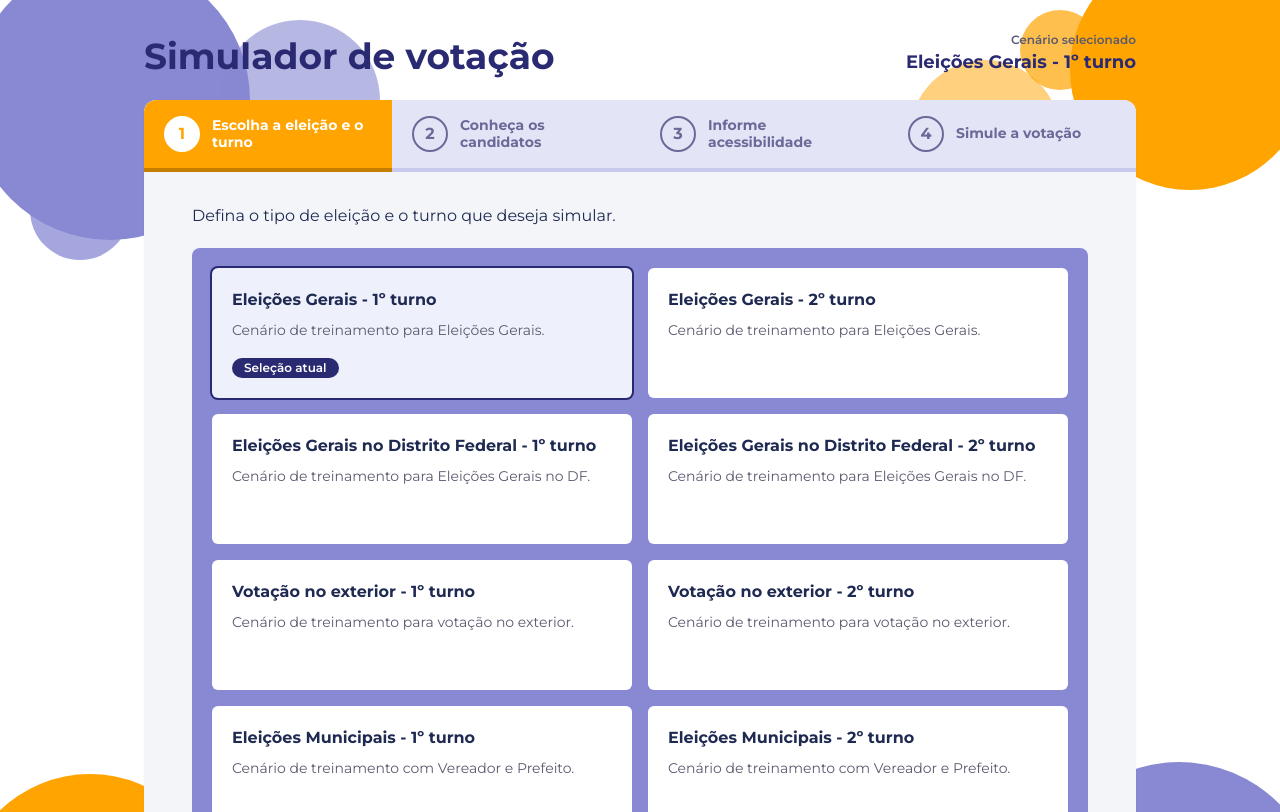
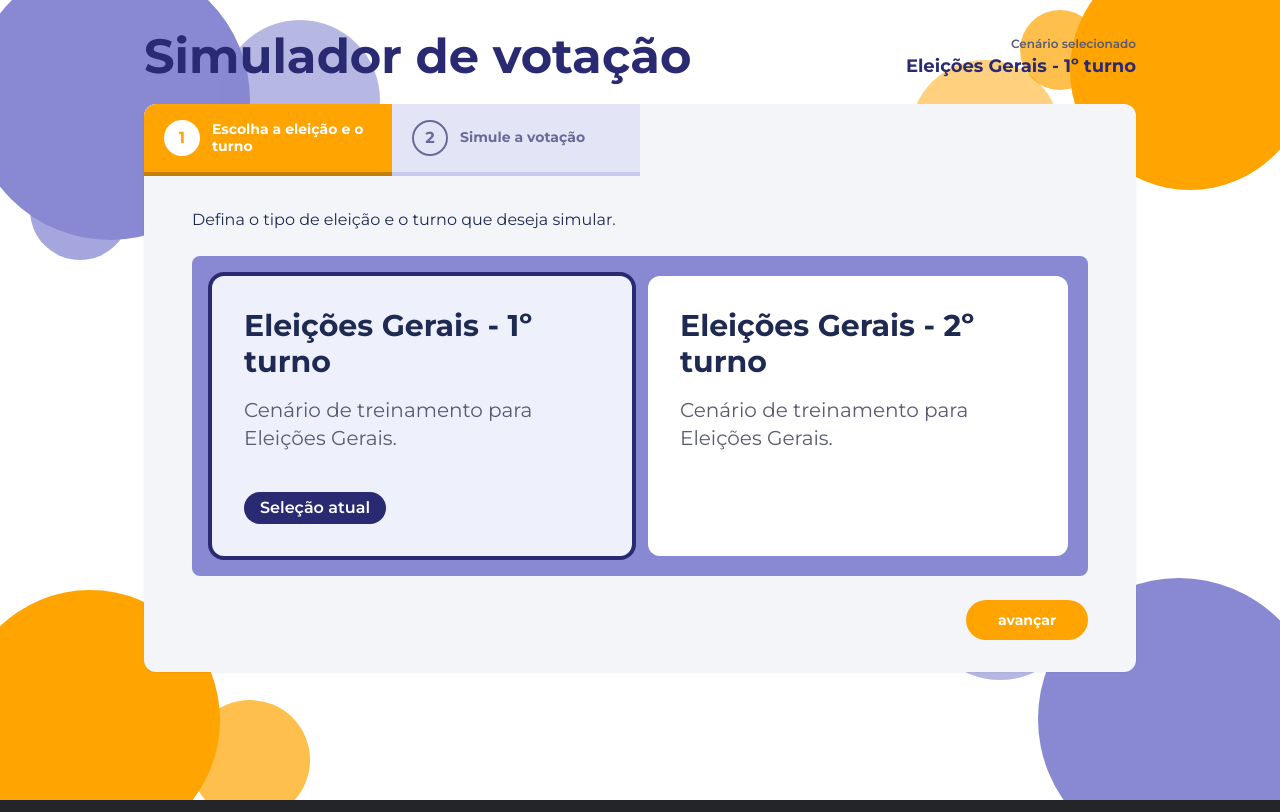
Before and after one commit to tcc-epol-ejs/epol-web, a React (Vite) app: page /simulador-urna in a window 1280 px wide. Shown: the top 812 px of the page. Built offline with nearby package versions, Linux system fonts and the light colour scheme.

Commit message:
feat: adicionada segunda etapa (sem urna ainda)

```diff
--- a/src/pages/simulador-urna/index.tsx
+++ b/src/pages/simulador-urna/index.tsx
@@ -1,4 +1,5 @@
 import { useState } from 'react';
+import Header from '../../components/header';
 import Footer from '../../components/footer/footer';
 
 // ---------- Fundo decorativo ----------
@@ -66,44 +67,9 @@ const CENARIOS: Cenario[] = [
     titulo: 'Eleições Gerais - 2º turno',
     descricao: 'Cenário de treinamento para Eleições Gerais.',
   },
-  {
-    id: 'df-1',
-    titulo: 'Eleições Gerais no Distrito Federal - 1º turno',
-    descricao: 'Cenário de treinamento para Eleições Gerais no DF.',
-  },
-  {
-    id: 'df-2',
-    titulo: 'Eleições Gerais no Distrito Federal - 2º turno',
-    descricao: 'Cenário de treinamento para Eleições Gerais no DF.',
-  },
-  {
-    id: 'exterior-1',
-    titulo: 'Votação no exterior - 1º turno',
-    descricao: 'Cenário de treinamento para votação no exterior.',
-  },
-  {
-    id: 'exterior-2',
-    titulo: 'Votação no exterior - 2º turno',
-    descricao: 'Cenário de treinamento para votação no exterior.',
-  },
-  {
-    id: 'municipais-1',
-    titulo: 'Eleições Municipais - 1º turno',
-    descricao: 'Cenário de treinamento com Vereador e Prefeito.',
-  },
-  {
-    id: 'municipais-2',
-    titulo: 'Eleições Municipais - 2º turno',
-    descricao: 'Cenário de treinamento com Vereador e Prefeito.',
-  },
 ];
 
-const ETAPAS = [
-  'Escolha a eleição e o turno',
-  'Conheça os candidatos',
-  'Informe acessibilidade',
-  'Simule a votação',
-];
+const ETAPAS = ['Escolha a eleição e o turno', 'Simule a votação'];
 
 // ---------- Stepper ----------
 
@@ -162,17 +128,17 @@ function CardCenario({
       type="button"
       onClick={onSelecionar}
       aria-pressed={selecionado}
-      className={`flex min-h-[130px] flex-col items-start gap-2 rounded-md p-5 text-left transition-colors focus-visible:outline focus-visible:outline-2 focus-visible:outline-offset-2 focus-visible:outline-[#FFA400] ${
+      className={`flex min-h-[280px] flex-col items-start gap-4 rounded-xl p-8 text-left transition-colors focus-visible:outline focus-visible:outline-2 focus-visible:outline-offset-2 focus-visible:outline-[#FFA400] ${
         selecionado
-          ? 'bg-[#eef0fb] ring-2 ring-[#2a2a72]'
+          ? 'bg-[#eef0fb] ring-4 ring-[#2a2a72]'
           : 'bg-white hover:bg-[#f4f4fd]'
       }`}
     >
-      <h3 className="text-base font-bold text-[#1f2a52]">{cenario.titulo}</h3>
-      <p className="text-sm text-[#5A5A70]">{cenario.descricao}</p>
+      <h3 className="text-3xl font-bold text-[#1f2a52]">{cenario.titulo}</h3>
+      <p className="text-xl text-[#5A5A70]">{cenario.descricao}</p>
 
       {selecionado && (
-        <span className="mt-auto rounded-full bg-[#2a2a72] px-3 py-0.5 text-xs font-semibold text-white">
+        <span className="mt-auto rounded-full bg-[#2a2a72] px-4 py-1 text-base font-semibold text-white">
           Seleção atual
         </span>
       )}
@@ -183,17 +149,19 @@ function CardCenario({
 // ---------- Etapa 1 ----------
 
 function SimuladorEtapa1({
+  cenarioInicial,
   onAvancar,
 }: {
-  onAvancar?: (cenario: Cenario) => void;
+  cenarioInicial: Cenario;
+  onAvancar: (cenario: Cenario) => void;
 }) {
-  const [selecionadoId, setSelecionadoId] = useState<string>(CENARIOS[0].id);
+  const [selecionadoId, setSelecionadoId] = useState<string>(cenarioInicial.id);
   const selecionado = CENARIOS.find((c) => c.id === selecionadoId)!;
 
   return (
     <section className="relative z-10 mx-auto w-full max-w-5xl px-4 py-8">
       <header className="flex flex-col gap-4 sm:flex-row sm:items-end sm:justify-between">
-        <h1 className="text-4xl font-bold text-[#2a2a72]">
+        <h1 className="text-5xl font-bold text-[#2a2a72]">
           Simulador de votação
         </h1>
 
@@ -211,7 +179,7 @@ function SimuladorEtapa1({
         <Stepper atual={1} />
 
         <div className="px-6 py-8 sm:px-12">
-          <p className="mb-5 text-base text-[#1f2a52]">
+          <p className="mb-6 text-base text-[#1f2a52]">
             Defina o tipo de eleição e o turno que deseja simular.
           </p>
 
@@ -242,20 +210,73 @@ function SimuladorEtapa1({
     </section>
   );
 }
+function SimuladorEtapa2({
+  cenario,
+  onVoltar,
+}: {
+  cenario: Cenario;
+  onVoltar: () => void;
+}) {
+  return (
+    <section className="relative z-10 mx-auto w-full max-w-5xl px-4 py-8">
+      <header className="flex flex-col gap-4 sm:flex-row sm:items-end sm:justify-between">
+        <h1 className="text-4xl font-bold text-[#2a2a72]">
+          Simulador de votação
+        </h1>
 
-// ---------- Página ----------
+        <div className="sm:text-right">
+          <p className="text-xs font-semibold text-[#5A5A70]">
+            Cenário selecionado
+          </p>
+          <p className="text-lg font-bold text-[#2a2a72]">{cenario.titulo}</p>
+        </div>
+      </header>
 
+      <div className="mt-6 overflow-hidden rounded-xl bg-[#f4f5f9] shadow-sm">
+        <Stepper atual={2} />
+
+        <div className="px-6 py-8 sm:px-12">
+          {/* conteúdo da urna vai aqui */}
+          <p className="text-base text-[#1f2a52]">
+            Simulando: {cenario.titulo}
+          </p>
+
+          <div className="mt-6 flex justify-between">
+            <button
+              type="button"
+              onClick={onVoltar}
+              className="rounded-full bg-[#8888D3] px-8 py-2.5 text-sm font-bold text-white transition-all hover:brightness-110"
+            >
+              voltar
+            </button>
+          </div>
+        </div>
+      </div>
+    </section>
+  );
+}
 export default function SimuladorUrna() {
+  const [etapa, setEtapa] = useState<1 | 2>(1);
+  const [cenario, setCenario] = useState<Cenario>(CENARIOS[0]);
+
   return (
     <div>
       <div className="relative min-h-[100dvh] w-full overflow-hidden bg-white">
         <Bolas />
-        <SimuladorEtapa1
-          onAvancar={(cenario) => {
-            // TODO: ir para a etapa 2 (Conheça os candidatos)
-            console.log('Cenário escolhido:', cenario);
-          }}
-        />
+
+        {etapa === 1 && (
+          <SimuladorEtapa1
+            cenarioInicial={cenario}
+            onAvancar={(c) => {
+              setCenario(c);
+              setEtapa(2);
+            }}
+          />
+        )}
+
+        {etapa === 2 && (
+          <SimuladorEtapa2 cenario={cenario} onVoltar={() => setEtapa(1)} />
+        )}
       </div>
 
       <Footer />
```
